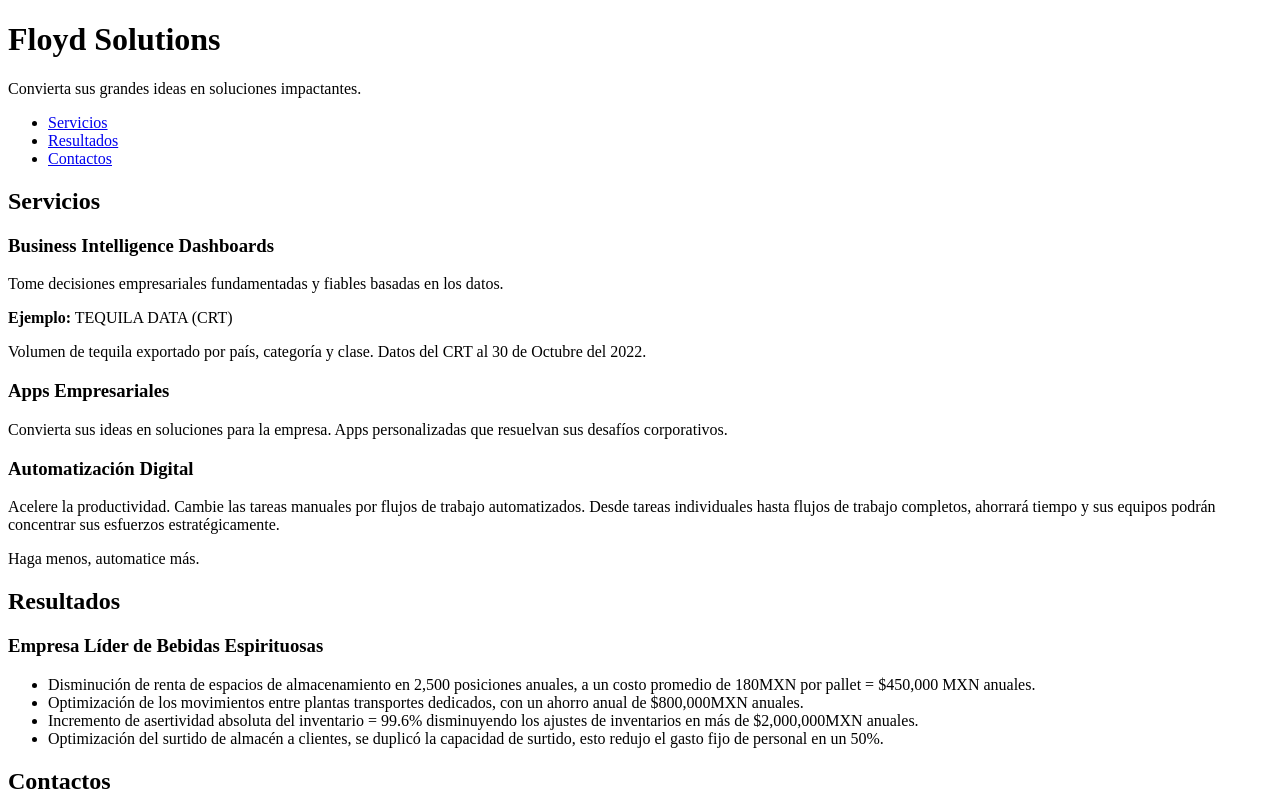
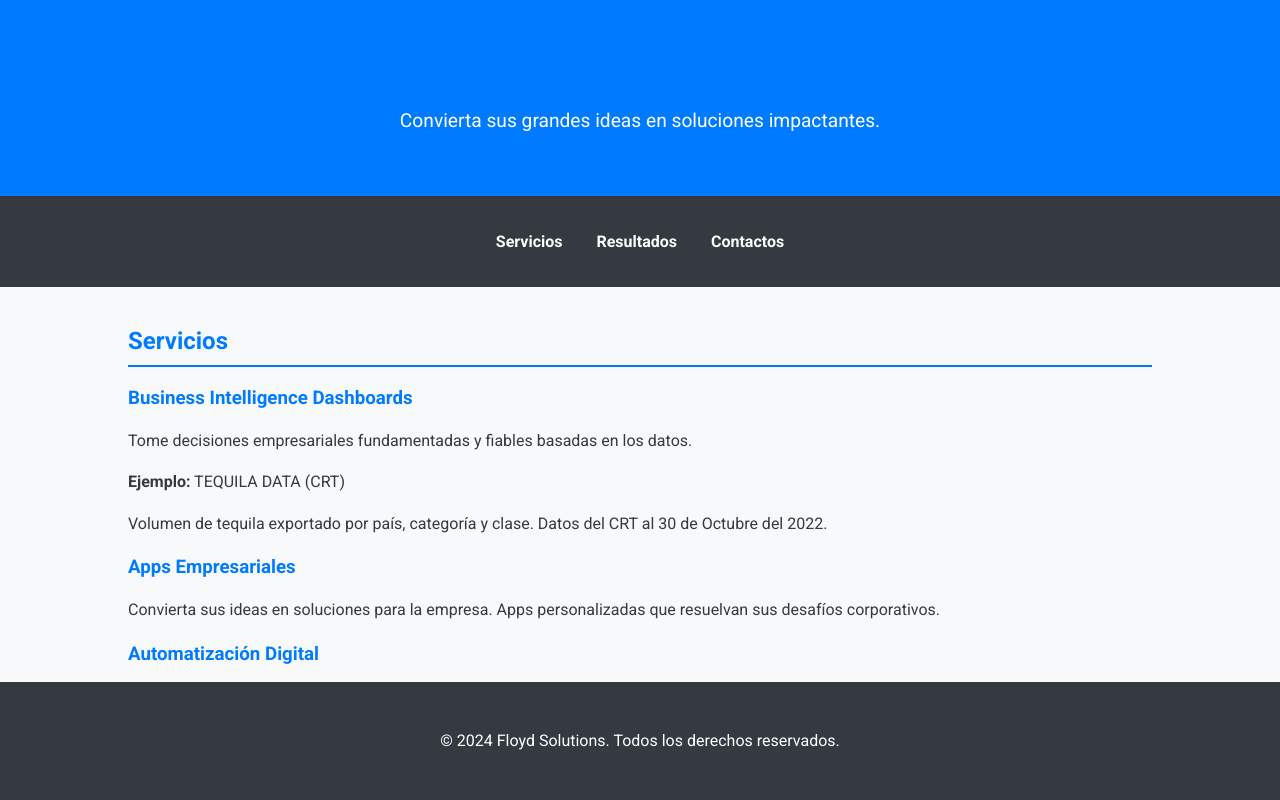
Before and after one commit to Vinsfloyd/Floydsolutions, a plain HTML site: page index.html in a window 1280 px wide. Shown: the top 800 px of the page. Drawn offline with Linux system fonts and the light colour scheme.

Commit message:
Update styles.css

```diff
--- a/styles.css
+++ b/styles.css
@@ -1,74 +1,96 @@
-<!DOCTYPE html>
-<html lang="es">
-<head>
-    <meta charset="UTF-8">
-    <meta name="viewport" content="width=device-width, initial-scale=1.0">
-    <title>Floyd Solutions</title>
-    <link rel="stylesheet" href="styles.css">
-    <link rel="preconnect" href="https://fonts.googleapis.com">
-    <link rel="preconnect" href="https://fonts.gstatic.com" crossorigin>
-    <link href="https://fonts.googleapis.com/css2?family=Roboto:wght@400;700&display=swap" rel="stylesheet">
-</head>
-<body>
-    <header>
-        <div class="container">
-            <h1>Floyd Solutions</h1>
-            <p>Convierta sus grandes ideas en soluciones impactantes.</p>
-        </div>
-    </header>
-    <nav>
-        <div class="container">
-            <ul>
-                <li><a href="#services">Servicios</a></li>
-                <li><a href="#results">Resultados</a></li>
-                <li><a href="#contact">Contactos</a></li>
-            </ul>
-        </div>
-    </nav>
-    <main>
-        <section id="services" class="container">
-            <h2>Servicios</h2>
-            <article>
-                <h3>Business Intelligence Dashboards</h3>
-                <p>Tome decisiones empresariales fundamentadas y fiables basadas en los datos.</p>
-                <p><strong>Ejemplo:</strong> TEQUILA DATA (CRT)</p>
-                <p>Volumen de tequila exportado por país, categoría y clase. Datos del CRT al 30 de Octubre del 2022.</p>
-            </article>
-            <article>
-                <h3>Apps Empresariales</h3>
-                <p>Convierta sus ideas en soluciones para la empresa. Apps personalizadas que resuelvan sus desafíos corporativos.</p>
-            </article>
-            <article>
-                <h3>Automatización Digital</h3>
-                <p>Acelere la productividad. Cambie las tareas manuales por flujos de trabajo automatizados. Desde tareas individuales hasta flujos de trabajo completos, ahorrará tiempo y sus equipos podrán concentrar sus esfuerzos estratégicamente.</p>
-                <p>Haga menos, automatice más.</p>
-            </article>
-        </section>
-        <section id="results" class="container">
-            <h2>Resultados</h2>
-            <article>
-                <h3>Empresa Líder de Bebidas Espirituosas</h3>
-                <ul>
-                    <li>Disminución de renta de espacios de almacenamiento en 2,500 posiciones anuales, a un costo promedio de 180MXN por pallet = $450,000 MXN anuales.</li>
-                    <li>Optimización de los movimientos entre plantas transportes dedicados, con un ahorro anual de $800,000MXN anuales.</li>
-                    <li>Incremento de asertividad absoluta del inventario = 99.6% disminuyendo los ajustes de inventarios en más de $2,000,000MXN anuales.</li>
-                    <li>Optimización del surtido de almacén a clientes, se duplicó la capacidad de surtido, esto redujo el gasto fijo de personal en un 50%.</li>
-                </ul>
-            </article>
-        </section>
-        <section id="contact" class="container">
-            <h2>Contactos</h2>
-            <p>Correo Electrónico:</p>
-            <ul>
-                <li><a href="mailto:vromo@floydsolutions.com.mx">vromo@floydsolutions.com.mx</a></li>
-                <li><a href="mailto:rolmedo@floydsolutions.com.mx">rolmedo@floydsolutions.com.mx</a></li>
-            </ul>
-        </section>
-    </main>
-    <footer>
-        <div class="container">
-            <p>&copy; 2024 Floyd Solutions. Todos los derechos reservados.</p>
-        </div>
-    </footer>
-</body>
-</html>
+/* General styles */
+body {
+    font-family: 'Roboto', sans-serif;
+    margin: 0;
+    padding: 0;
+    background-color: #f8f9fa;
+    color: #343a40;
+}
+
+h1, h2, h3 {
+    color: #007bff;
+}
+
+p {
+    line-height: 1.6;
+}
+
+.container {
+    width: 80%;
+    max-width: 1200px;
+    margin: 0 auto;
+    padding: 20px;
+}
+
+/* Header styles */
+header {
+    background-color: #007bff;
+    color: #fff;
+    padding: 20px 0;
+    text-align: center;
+}
+
+header h1 {
+    margin: 0;
+    font-size: 2.5em;
+}
+
+header p {
+    font-size: 1.2em;
+}
+
+/* Navigation styles */
+nav {
+    background-color: #343a40;
+}
+
+nav ul {
+    list-style: none;
+    padding: 0;
+    text-align: center;
+}
+
+nav ul li {
+    display: inline;
+    margin: 0 15px;
+}
+
+nav ul li a {
+    color: #fff;
+    text-decoration: none;
+    font-weight: bold;
+}
+
+nav ul li a:hover {
+    text-decoration: underline;
+}
+
+/* Section styles */
+section {
+    padding: 40px 0;
+}
+
+section h2 {
+    border-bottom: 2px solid #007bff;
+    padding-bottom: 10px;
+}
+
+article {
+    margin-bottom: 20px;
+}
+
+ul {
+    list-style-type: square;
+    padding-left: 20px;
+}
+
+/* Footer styles */
+footer {
+    background-color: #343a40;
+    color: #fff;
+    text-align: center;
+    padding: 10px 0;
+    position: fixed;
+    bottom: 0;
+    width: 100%;
+}
```
